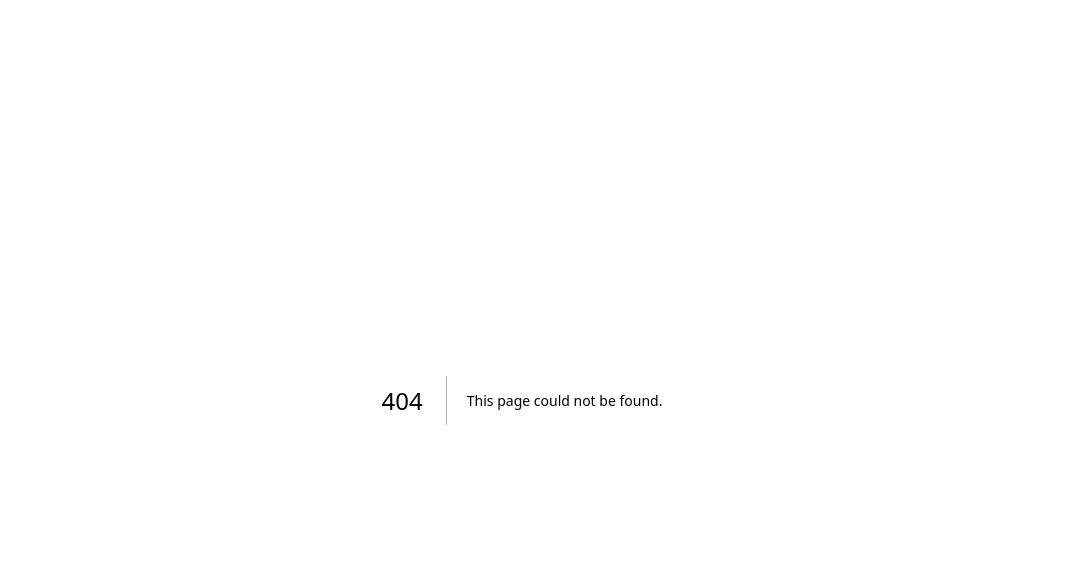
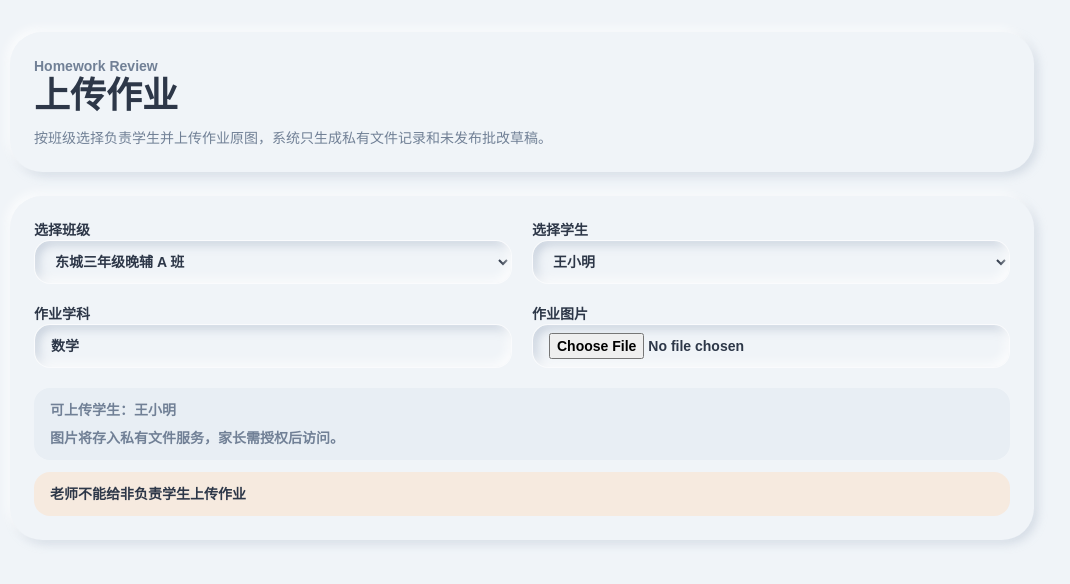
Before and after one commit to yyshi127/After_Class, a Next.js app: page /teacher/homework-upload in a window 1280 px wide. Before the commit this address had no page. Shown: the top 584 px of the page, without its empty margins (118-1188 px from the left). Built offline with nearby package versions, Linux system fonts and the light colour scheme.

Commit message:
feat(homework): complete M4-03 teacher upload

```diff
--- /dev/null
+++ b/app/teacher/homework-upload/page.tsx
@@ -0,0 +1,31 @@
+import { TeacherHomeworkUploadPage } from '@/components/teacher/teacher-homework-upload-page';
+import type { TeacherHomeworkUploadStudent } from '@/domain/teacher/homework-upload';
+
+const demoTeacher = {
+  id: 'demo-teacher-li',
+  role: 'TEACHER' as const,
+  teacherAssignments: [{ campusId: 'demo-campus-east', classId: 'demo-class-east-g3' }],
+};
+
+const demoStudents: TeacherHomeworkUploadStudent[] = [
+  {
+    id: 'demo-student-profile-wang',
+    studentName: '王小明',
+    campusId: 'demo-campus-east',
+    campusName: '东城托管中心',
+    classId: 'demo-class-east-g3',
+    className: '东城三年级晚辅 A 班',
+  },
+  {
+    id: 'demo-student-profile-west',
+    studentName: '赵小西',
+    campusId: 'demo-campus-west',
+    campusName: '西城托管中心',
+    classId: 'demo-class-west-g3',
+    className: '西城三年级晚辅 A 班',
+  },
+];
+
+export default function TeacherHomeworkUploadRoute() {
+  return <TeacherHomeworkUploadPage actor={demoTeacher} students={demoStudents} />;
+}
--- /dev/null
+++ b/components/teacher/teacher-homework-upload-page.tsx
@@ -0,0 +1,62 @@
+import type { PermissionActor } from '@/domain/auth/permissions';
+import { getTeacherHomeworkUploadOptions, type TeacherHomeworkUploadStudent } from '@/domain/teacher/homework-upload';
+
+export function TeacherHomeworkUploadPage({
+  actor,
+  students,
+}: {
+  actor: PermissionActor;
+  students: readonly TeacherHomeworkUploadStudent[];
+}) {
+  const options = getTeacherHomeworkUploadOptions({ actor, students });
+
+  return (
+    <main className="min-h-screen bg-background px-6 py-8 text-foreground md:px-10">
+      <section className="mx-auto max-w-5xl space-y-6">
+        <div className="rounded-[2rem] bg-surface p-6 shadow-neu-sm">
+          <p className="text-sm font-semibold text-muted">Homework Review</p>
+          <h1 className="font-heading text-3xl font-bold md:text-4xl">上传作业</h1>
+          <p className="mt-3 max-w-2xl text-sm text-muted">按班级选择负责学生并上传作业原图，系统只生成私有文件记录和未发布批改草稿。</p>
+        </div>
+
+        <div className="rounded-[2rem] bg-surface p-6 shadow-neu-sm">
+          <form className="grid gap-5 md:grid-cols-2">
+            <label className="space-y-2 text-sm font-semibold" htmlFor="homework-class">
+              选择班级
+              <select id="homework-class" className="min-h-11 w-full rounded-2xl border border-white/70 bg-background px-4 text-sm shadow-neu-inset">
+                {options.classes.map((custodyClass) => (
+                  <option key={custodyClass.id}>{custodyClass.name}</option>
+                ))}
+              </select>
+            </label>
+
+            <label className="space-y-2 text-sm font-semibold" htmlFor="homework-student">
+              选择学生
+              <select id="homework-student" className="min-h-11 w-full rounded-2xl border border-white/70 bg-background px-4 text-sm shadow-neu-inset">
+                {options.students.map((student) => (
+                  <option key={student.id}>{student.studentName}</option>
+                ))}
+              </select>
+            </label>
+
+            <label className="space-y-2 text-sm font-semibold" htmlFor="homework-subject">
+              作业学科
+              <input id="homework-subject" className="min-h-11 w-full rounded-2xl border border-white/70 bg-background px-4 text-sm shadow-neu-inset" defaultValue="数学" />
+            </label>
+
+            <label className="space-y-2 text-sm font-semibold" htmlFor="homework-image">
+              作业图片
+              <input id="homework-image" className="min-h-11 w-full rounded-2xl border border-white/70 bg-background px-4 py-2 text-sm shadow-neu-inset" accept="image/*" type="file" />
+            </label>
+          </form>
+
+          <div className="mt-5 rounded-2xl bg-surfaceAlt px-4 py-3 text-sm font-semibold text-muted">
+            <p>可上传学生：{options.students.map((student) => student.studentName).join('、') || '暂无'}</p>
+            <p className="mt-2">图片将存入私有文件服务，家长需授权后访问。</p>
+          </div>
+          <p className="mt-3 rounded-2xl bg-peach/40 px-4 py-3 text-sm font-semibold">老师不能给非负责学生上传作业</p>
+        </div>
+      </section>
+    </main>
+  );
+}
--- /dev/null
+++ b/domain/teacher/homework-upload.ts
@@ -0,0 +1,97 @@
+import { canAccessStudent, type PermissionActor } from '@/domain/auth/permissions';
+import { buildPrivateFileMetadata, type PrivateFileMetadataDraft } from '@/domain/files/private-file';
+import { createHomeworkReviewDraft, type HomeworkReviewDraft } from '@/domain/homework/homework-review';
+
+export type TeacherHomeworkUploadStudent = {
+  id: string;
+  studentName: string;
+  campusId: string;
+  campusName: string;
+  classId: string;
+  className: string;
+};
+
+export type TeacherHomeworkUploadOptions = {
+  classes: Array<{ id: string; name: string }>;
+  students: TeacherHomeworkUploadStudent[];
+};
+
+export type TeacherHomeworkUploadDraftInput = {
+  actor: PermissionActor;
+  students: readonly TeacherHomeworkUploadStudent[];
+  studentId: string;
+  subject: string;
+  originalName: string;
+  mimeType: string;
+  byteSize: number;
+};
+
+export type TeacherHomeworkUploadDraft = {
+  privateFile: PrivateFileMetadataDraft;
+  homeworkReview: HomeworkReviewDraft;
+};
+
+export function getTeacherHomeworkUploadOptions({
+  actor,
+  students,
+}: {
+  actor: PermissionActor;
+  students: readonly TeacherHomeworkUploadStudent[];
+}): TeacherHomeworkUploadOptions {
+  const allowedStudents = students.filter((student) =>
+    canAccessStudent(actor, { id: student.id, campusId: student.campusId, classId: student.classId }),
+  );
+
+  return {
+    classes: uniqueBy(allowedStudents, (student) => student.classId).map((student) => ({
+      id: student.classId,
+      name: student.className,
+    })),
+    students: allowedStudents,
+  };
+}
+
+export function createTeacherHomeworkUploadDraft(input: TeacherHomeworkUploadDraftInput): TeacherHomeworkUploadDraft {
+  const student = input.students.find((item) => item.id === input.studentId);
+
+  if (!student || !canAccessStudent(input.actor, { id: student.id, campusId: student.campusId, classId: student.classId })) {
+    throw new Error('老师不能给非负责学生上传作业');
+  }
+
+  const privateFile = buildPrivateFileMetadata({
+    campusId: student.campusId,
+    studentId: student.id,
+    originalName: input.originalName,
+    mimeType: input.mimeType,
+    byteSize: input.byteSize,
+    purpose: 'HOMEWORK_ORIGINAL',
+    uploadedByUserId: input.actor.id,
+  });
+
+  return {
+    privateFile,
+    homeworkReview: createHomeworkReviewDraft({
+      campusId: student.campusId,
+      classId: student.classId,
+      studentId: student.id,
+      teacherUserId: input.actor.id,
+      originalImageFileId: privateFile.storageKey,
+      subject: input.subject,
+    }),
+  };
+}
+
+function uniqueBy<T>(items: readonly T[], getKey: (item: T) => string): T[] {
+  const seen = new Set<string>();
+  const result: T[] = [];
+
+  for (const item of items) {
+    const key = getKey(item);
+    if (!seen.has(key)) {
+      seen.add(key);
+      result.push(item);
+    }
+  }
+
+  return result;
+}
```
Also changed, not shown: 3 other files (tests, documents, lock files or other folders).
